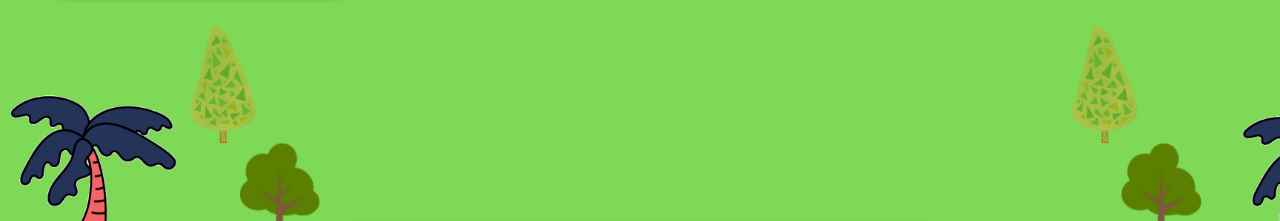
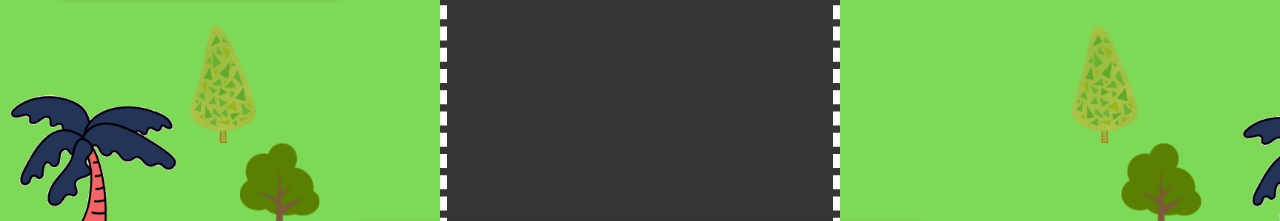
Before and after one commit to sahupratik30/carGame, a plain HTML site: page index.html in a window 1280 px wide. Shown: the part 101-322 px from the top of the page. Drawn offline with Linux system fonts and the light colour scheme.

Commit message:
initial commit

```diff
--- a/index.html
+++ b/index.html
@@ -13,7 +13,7 @@
       <!-- Score Part -->
       <div class="score">Score: 0</div>
       <!-- Game Area Part -->
-      <div class="game_area hide"></div>
+      <div class="game_area"></div>
       <!-- Message Div Part -->
       <div class="message_area">Click here to start the game</div>
     </div>
```
